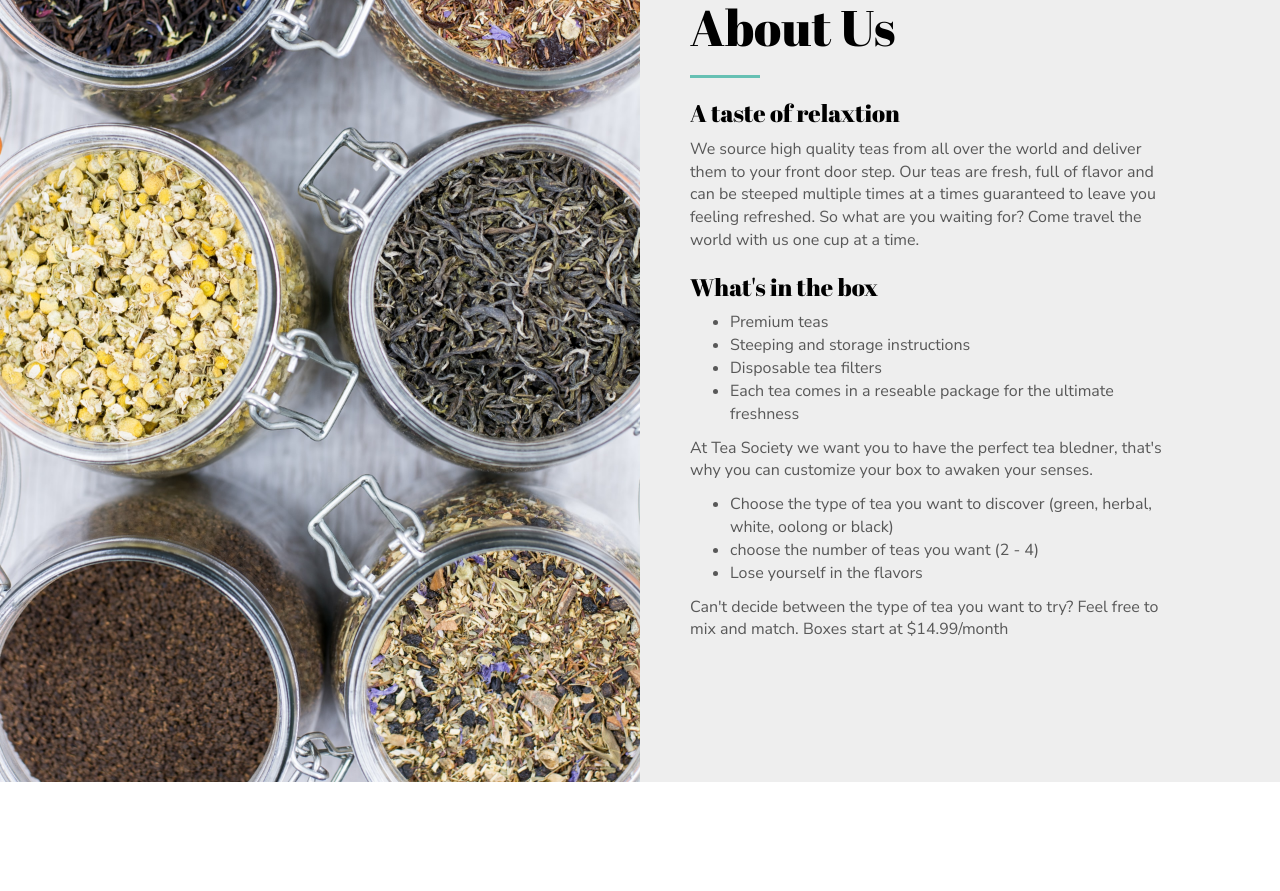
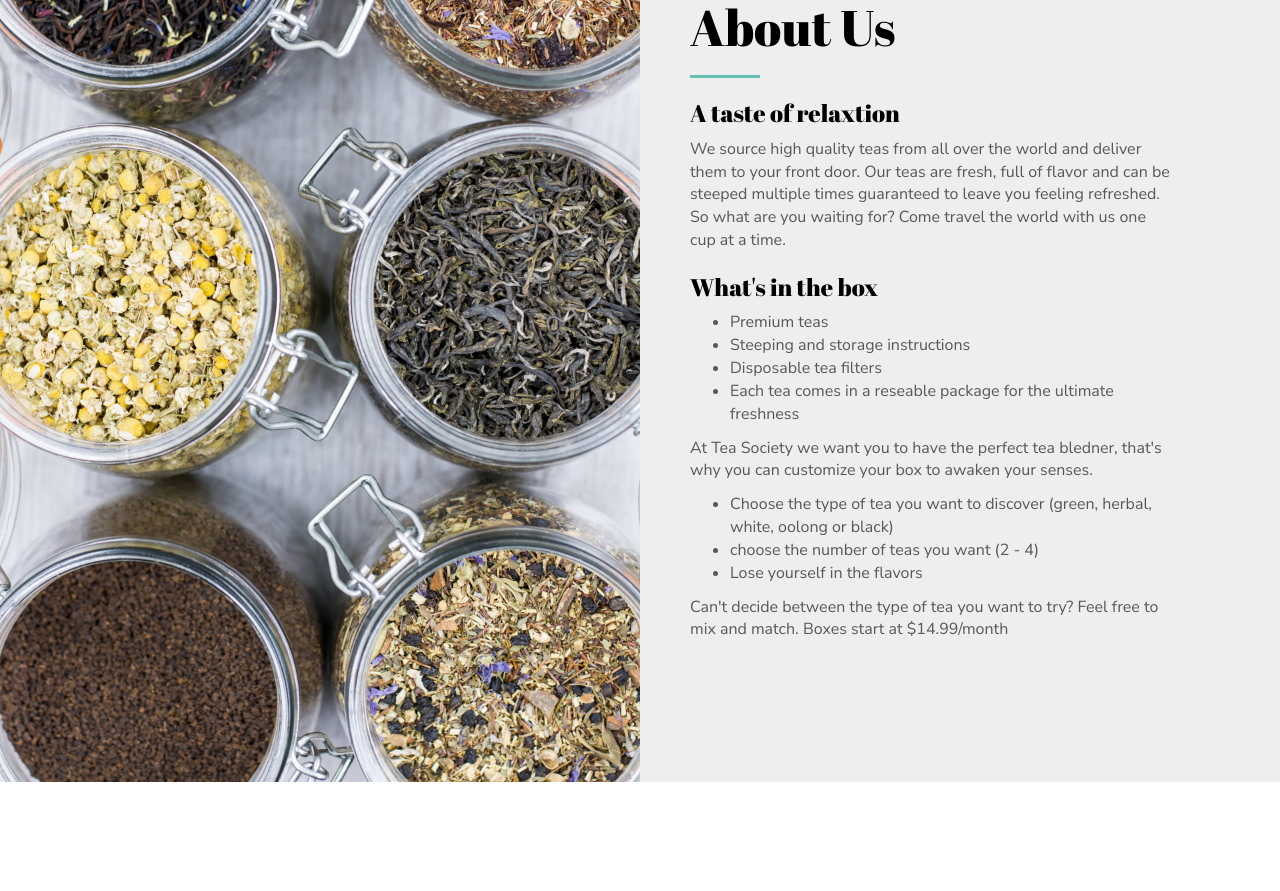
Before and after one commit to kristascode/Tea-Society, a plain HTML site: page index.html in a window 1280 px wide. Shown: the part 1240-2131 px from the top of the page. Drawn offline with nearby package versions, Linux system fonts and the light colour scheme; some packages are replaced by stand-ins of ours.

Commit message:
Update index.html

```diff
--- a/index.html
+++ b/index.html
@@ -109,7 +109,7 @@
             <div class="col-md-6 col-md-offset-6 text-column">
                 <h2>About Us</h2>
                 <h3>A taste of relaxtion</h3>
-                <p>We source high quality teas from all over the world and deliver them to your front door step.  Our teas are fresh, full of flavor and can be steeped multiple times at a times guaranteed to leave you feeling refreshed.  So what are you waiting for?  Come travel the world with us one cup at a time.</p>
+                <p>We source high quality teas from all over the world and deliver them to your front door.  Our teas are fresh, full of flavor and can be steeped multiple times guaranteed to leave you feeling refreshed.  So what are you waiting for?  Come travel the world with us one cup at a time.</p>
                 <h3>What's in the box</h3>
                 <ul>
                     <li>Premium teas</li>
```
